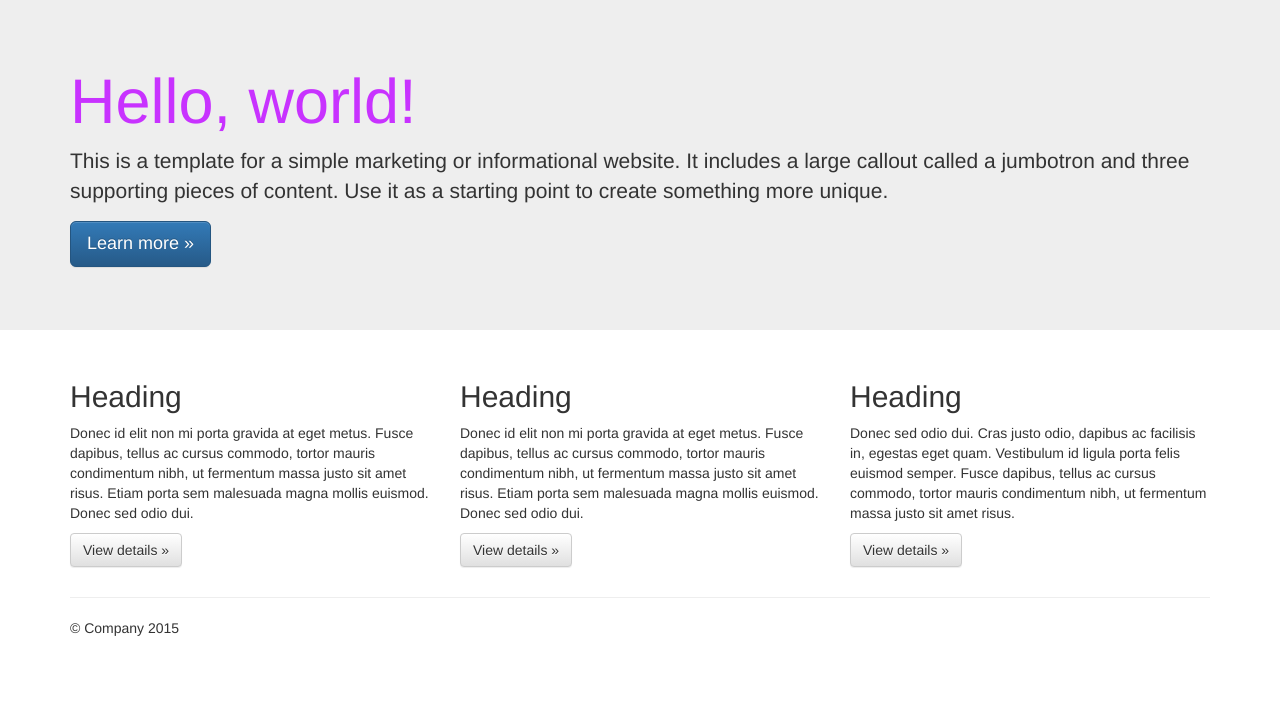
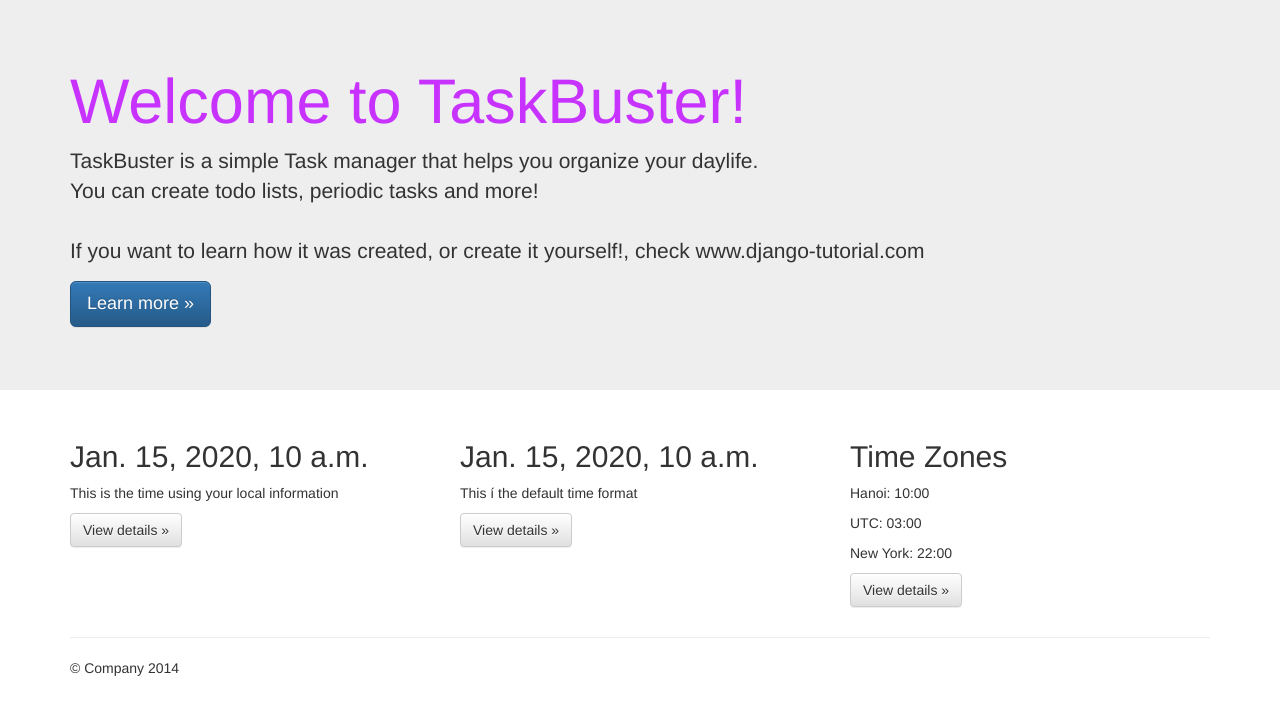
Before and after one commit to pminhtrung/taskbuster_project, a Django app: template taskbuster/templates/taskbuster/index.html in a window 1280 px wide. Shown: the part 51-766 px from the top of the page. Run offline with Django 3.2, Linux system fonts and the light colour scheme; the template is opened without the code that fills it: most values are stand-ins (such as "Sample title", 1, 10 or a date in 2020); some libraries are stand-ins or nearby versions.

Commit message:
Internationalization and localization

```diff
--- a/requirements/base.txt
+++ b/requirements/base.txt
@@ -1 +1,3 @@
 Django==1.8
+pytz==2015.4
+selenium==2.45.0
--- /dev/null
+++ b/taskbuster/static/robots.txt
@@ -0,0 +1,2 @@
+user-agent: *
+Disallow: /
--- a/taskbuster/templates/base.html
+++ b/taskbuster/templates/base.html
@@ -1,13 +1,14 @@
 {% load staticfiles %}
-<!doctype html>
-<!--[if lt IE 7]>      <html class="no-js lt-ie9 lt-ie8 lt-ie7" lang=""> <![endif]-->
-<!--[if IE 7]>         <html class="no-js lt-ie9 lt-ie8" lang=""> <![endif]-->
-<!--[if IE 8]>         <html class="no-js lt-ie9" lang=""> <![endif]-->
-<!--[if gt IE 8]><!--> <html class="no-js" lang=""> <!--<![endif]-->
+<!DOCTYPE html>
+<!--[if lt IE 7]>      <html class="no-js lt-ie9 lt-ie8 lt-ie7"> <![endif]-->
+<!--[if IE 7]>         <html class="no-js lt-ie9 lt-ie8"> <![endif]-->
+<!--[if IE 8]>         <html class="no-js lt-ie9"> <![endif]-->
+<!--[if gt IE 8]><!--> <html class="no-js"> <!--<![endif]-->
     <head>
         <meta charset="utf-8">
         <meta http-equiv="X-UA-Compatible" content="IE=edge,chrome=1">
         <title>{% block head_title %}{% endblock %}</title>
+        <link rel="shortcut icon" href="{% static 'favicon.ico' %}" type="image/x-icon">
         <meta name="description" content="">
         <meta name="viewport" content="width=device-width, initial-scale=1">
 
@@ -21,16 +22,22 @@
         <link rel="stylesheet" href="{% static 'css/bootstrap-theme.min.css' %}">
         <link rel="stylesheet" href="{% static 'css/main.css' %}">
 
-        <script src="{% static 'js/vendor/modernizr-2.8.3-respond-1.4.2.min.js' %}"></script>
+        <script src="{% static 'js/vendor/modernizr-2.6.2-respond-1.1.0.min.js' %}"></script>
+        {% block head_css %}{% endblock %}
+        {% block head_javascript %}{% endblock %}
     </head>
     <body>
-        <!--[if lt IE 8]>
-            <p class="browserupgrade">You are using an <strong>outdated</strong> browser. Please <a href="http://browsehappy.com/">upgrade your browser</a> to improve your experience.</p>
+        <!--[if lt IE 7]>
+            <p class="browsehappy">You are using an <strong>outdated</strong> browser.
+            Please <a href="http://browsehappy.com/">upgrade your browser</a> to improve your
+            experience.</p>
         <![endif]-->
-    <nav class="navbar navbar-inverse navbar-fixed-top" role="navigation">
+    {% block navbar %}
+    <div class="navbar navbar-inverse navbar-fixed-top" role="navigation">
       <div class="container">
         <div class="navbar-header">
-          <button type="button" class="navbar-toggle collapsed" data-toggle="collapse" data-target="#navbar" aria-expanded="false" aria-controls="navbar">
+          <button type="button" class="navbar-toggle" data-toggle="collapse"
+          data-target=".navbar-collapse">
             <span class="sr-only">Toggle navigation</span>
             <span class="icon-bar"></span>
             <span class="icon-bar"></span>
@@ -38,7 +45,7 @@
           </button>
           <a class="navbar-brand" href="#">Project name</a>
         </div>
-        <div id="navbar" class="navbar-collapse collapse">
+        <div class="navbar-collapse collapse">
           <form class="navbar-form navbar-right" role="form">
             <div class="form-group">
               <input type="text" placeholder="Email" class="form-control">
@@ -50,48 +57,25 @@
           </form>
         </div><!--/.navbar-collapse -->
       </div>
-    </nav>
+    </div>
+    {% endblock %}
 
-    <!-- Main jumbotron for a primary marketing message or call to action -->
-    <div class="jumbotron">
-      <div class="container">
-        <h1>Hello, world!</h1>
-        <p>This is a template for a simple marketing or informational website. It includes a large callout called a jumbotron and three supporting pieces of content. Use it as a starting point to create something more unique.</p>
-        <p><a class="btn btn-primary btn-lg" href="#" role="button">Learn more &raquo;</a></p>
-      </div>
-    </div>
-
-    <div class="container">
-      <!-- Example row of columns -->
-      <div class="row">
-        <div class="col-md-4">
-          <h2>Heading</h2>
-          <p>Donec id elit non mi porta gravida at eget metus. Fusce dapibus, tellus ac cursus commodo, tortor mauris condimentum nibh, ut fermentum massa justo sit amet risus. Etiam porta sem malesuada magna mollis euismod. Donec sed odio dui. </p>
-          <p><a class="btn btn-default" href="#" role="button">View details &raquo;</a></p>
-        </div>
-        <div class="col-md-4">
-          <h2>Heading</h2>
-          <p>Donec id elit non mi porta gravida at eget metus. Fusce dapibus, tellus ac cursus commodo, tortor mauris condimentum nibh, ut fermentum massa justo sit amet risus. Etiam porta sem malesuada magna mollis euismod. Donec sed odio dui. </p>
-          <p><a class="btn btn-default" href="#" role="button">View details &raquo;</a></p>
-       </div>
-        <div class="col-md-4">
-          <h2>Heading</h2>
-          <p>Donec sed odio dui. Cras justo odio, dapibus ac facilisis in, egestas eget quam. Vestibulum id ligula porta felis euismod semper. Fusce dapibus, tellus ac cursus commodo, tortor mauris condimentum nibh, ut fermentum massa justo sit amet risus.</p>
-          <p><a class="btn btn-default" href="#" role="button">View details &raquo;</a></p>
-        </div>
-      </div>
+    {% block content %}{% endblock %}
 
       <hr>
 
       <footer>
-        <p>&copy; Company 2015</p>
+        <p>&copy; Company 2014</p>
       </footer>
-    </div> <!-- /container -->        <script src="//ajax.googleapis.com/ajax/libs/jquery/1.11.2/jquery.min.js"></script>
-        <script>window.jQuery || document.write('<script src="static/js/vendor/jquery-1.11.2.min.js"><\/script>')</script>
+    </div> <!-- /container -->
+        <script src="//ajax.googleapis.com/ajax/libs/jquery/1.11.1/jquery.min.js"></script>
+        <script>window.jQuery ||
+            document.write('<script src="static/js/vendor/jquery-1.11.1.min.js"><\/script>')
+            </script>
+        <script src="{% static 'js/vendor/bootstrap.min.js' %}"></script>
+        <script src="{% static 'js/main.js' %}"></script>
 
-        <script src="{% static 'js/vendor/bootstrap.min.js' %}"></script>
-
-        <script src="{% static 'js/main.js' %}"></script>
+        {% block footer_javascript %}{% endblock %}
 
         <!-- Google Analytics: change UA-XXXXX-X to be your site's ID. -->
         <script>
@@ -100,7 +84,7 @@
             e=o.createElement(i);r=o.getElementsByTagName(i)[0];
             e.src='//www.google-analytics.com/analytics.js';
             r.parentNode.insertBefore(e,r)}(window,document,'script','ga'));
-            ga('create','UA-XXXXX-X','auto');ga('send','pageview');
+            ga('create','UA-XXXXX-X');ga('send','pageview');
         </script>
     </body>
 </html>
--- a/taskbuster/templates/taskbuster/index.html
+++ b/taskbuster/templates/taskbuster/index.html
@@ -1,2 +1,39 @@
 {% extends "base.html" %}
+{% load i18n %}
+{% load l10n %}
+{% load tz %}
+
 {% block head_title %}TaskBuster Django Tutorial{% endblock %}
+
+{% block content %}
+  <!-- Main jumbotron for a primary marketing message or call to action -->
+    <div class="jumbotron">
+      <div class="container">
+        <h1>{% trans "Welcome to TaskBuster!" %}</h1>
+        <p>{% blocktrans %}TaskBuster is a simple Task manager that helps you organize your daylife. </br> You can create todo lists, periodic tasks and more! </br></br> If you want to learn how it was created, or create it yourself!, check www.django-tutorial.com{% endblocktrans %}</p>
+        <p><a class="btn btn-primary btn-lg" role="button">Learn more &raquo;</a></p>
+      </div>
+    </div>
+
+    <div class="container">
+      <!-- Example row of columns -->
+      <div class="row">
+        <div class="col-md-4">
+          <h2 id="local-date">{{ today }}</h2>
+          <p>This is the time using your local information</p>
+          <p><a class="btn btn-default" href="#" role="button">View details &raquo;</a></p>
+        </div>
+        <div class="col-md-4">
+          <h2 id="non-local-date">{{ today|unlocalize }}</h2>
+          <p>This í the default time format </p>
+          <p><a class="btn btn-default" href="#" role="button">View details &raquo;</a></p>
+       </div>
+        <div class="col-md-4">
+          <h2>Time Zones</h2>
+          <p>Hanoi: <span id="time-tz">{{now|time:"H:i"}}</span></p>
+          <p>UTC: <span id="time-utc">{{now|utc|time:"H:i"}}</span></p>
+          <p>New York: <span id="time-ny">{{now|timezone:"America/New_York"|time:"H:i"}}</span></p>
+          <p><a class="btn btn-default" href="#" role="button">View details &raquo;</a></p>
+        </div>
+      </div>
+{% endblock %}
--- a/taskbuster/test.py
+++ b/taskbuster/test.py
@@ -1,6 +1,7 @@
 # -*- coding: utf-8 -*-
 from django.test import TestCase
 from django.core.urlresolvers import reverse
+from django.utils.translation import activate
 
 class TestHomePage(TestCase):
     def test_uses_index_template(self):
@@ -8,5 +9,6 @@ class TestHomePage(TestCase):
         self.assertTemplateUsed(response, "taskbuster/index.html")
 
     def test_uses_base_template(self):
+        activate('en')
         response = self.client.get(reverse("home"))
         self.assertTemplateUsed(response, "base.html")
--- a/taskbuster/urls.py
+++ b/taskbuster/urls.py
@@ -1,12 +1,18 @@
 from django.conf.urls import include, url
 from django.contrib import admin
-from .views import home
+from django.conf.urls.i18n import i18n_patterns
+from .views import home, home_files
+
 
 urlpatterns = [
     # Examples:
     # url(r'^$', 'taskbuster.views.home', name='home'),
     # url(r'^blog/', include('blog.urls')),
 
+    url(r'^(?P<filename>(robots.txt)|(humans.txt))$', home_files, name='home-files'),
+]
+
+urlpatterns += i18n_patterns(
+    url(r'^$', home, name='home'),
     url(r'^admin/', include(admin.site.urls)),
-    url(r'^$', home, name='home'),
-]
+)
```
Also changed, not shown: functional_tests/test_all_users.py (+35 -1 lines), taskbuster/settings/base.py (+15 -1 lines), taskbuster/static/humans.txt (added, +14 -0 lines), taskbuster/views.py (+7 -1 lines), taskbuster/db.sqlite3, taskbuster/locale/vi/LC_MESSAGES/django.po (added), 2 other files.
